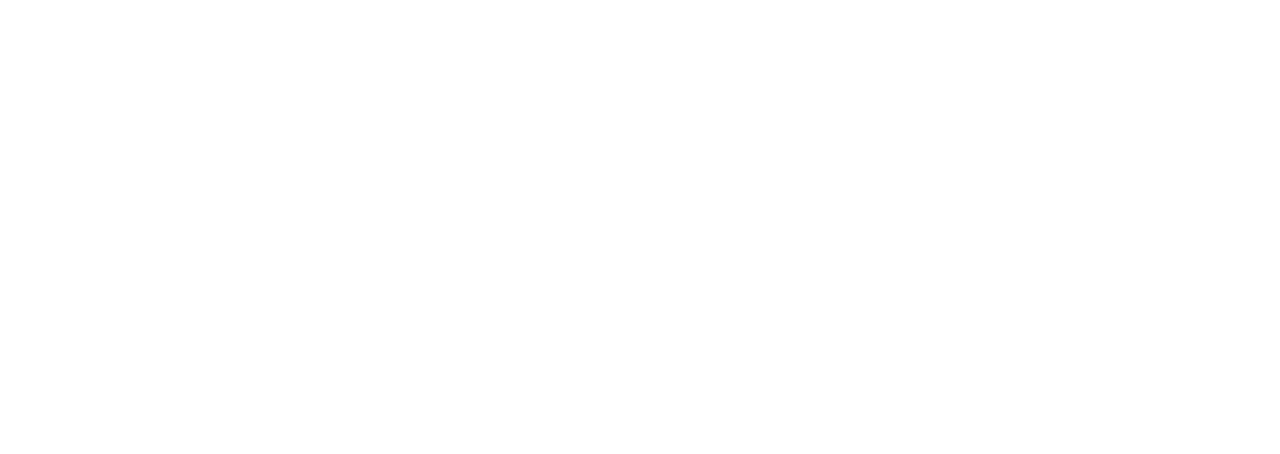
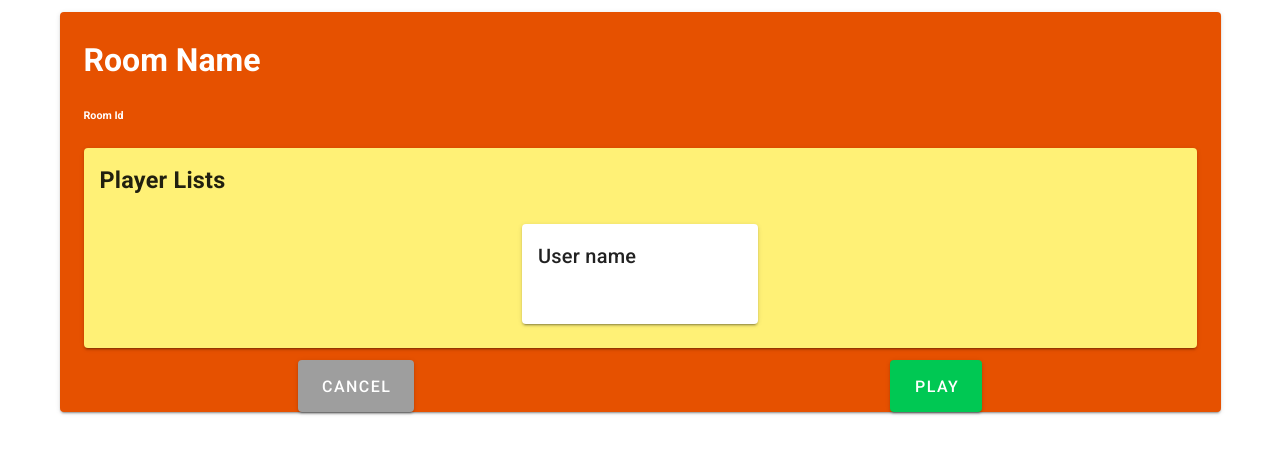
Before and after one commit to Game-Project-Tatag-Tigor-Firdaus/client, a Vue app: page /lobby in a window 1280 px wide. Shown: the top 454 px of the page. Built offline with nearby package versions, Linux system fonts and the light colour scheme.

Commit message:
bikin halaman lobby

```diff
--- a/src/router.js
+++ b/src/router.js
@@ -13,13 +13,13 @@
       name: 'home',
       component: Home
     },
-    // {
-    //   path: '/about',
-    //   name: 'about',
-    //   // route level code-splitting
-    //   // this generates a separate chunk (about.[hash].js) for this route
-    //   // which is lazy-loaded when the route is visited.
-    //   component: () => import(/* webpackChunkName: "about" */ './views/About.vue')
-    // }
+    {
+      path: '/lobby',
+      name: 'lobby',
+      // route level code-splitting
+      // this generates a separate chunk (about.[hash].js) for this route
+      // which is lazy-loaded when the route is visited.
+      component: () => import(/* webpackChunkName: "about" */ './views/Lobby.vue')
+    }
   ]
 })
--- /dev/null
+++ b/src/views/Lobby.vue
@@ -0,0 +1,56 @@
+<template>
+  <v-container>
+    <v-row align="center">
+      <v-col>
+        <v-card dark class="orange darken-4">
+          <v-container fluid>
+            <v-row>
+              <v-col>
+                <v-col id="roomName">
+                  <h1>Room Name</h1>
+                </v-col>
+                <v-col>
+                  <h6>Room Id</h6>
+                </v-col>
+                <v-col cols="12">
+                  <v-card class="yellow lighten-2" light>
+                    <v-card-title>
+                      <h3>Player Lists</h3>
+                    </v-card-title>
+                    <v-row justify="center">
+                      <!-- LOOP DISINI -->
+
+                      <v-col cols="3">
+                        <v-container>
+                          <v-card min-height="100" class="align-center">
+                            <v-card-title>User name</v-card-title>
+                          </v-card>
+                        </v-container>
+                      </v-col>
+
+                      <!-- LOOP CARD AKHIR -->
+                    </v-row>
+                  </v-card>
+                </v-col>
+              </v-col>
+            </v-row>
+          </v-container>
+
+          <v-container>
+            <v-row align="center" justify="space-around">
+              <v-btn x-large class="grey accent-4">cancel</v-btn>
+              <v-btn x-large class="green accent-4">Play</v-btn>
+            </v-row>
+          </v-container>
+        </v-card>
+      </v-col>
+    </v-row>
+  </v-container>
+</template>
+
+<script>
+export default {};
+</script>
+
+<style scoped>
+</style>
```
